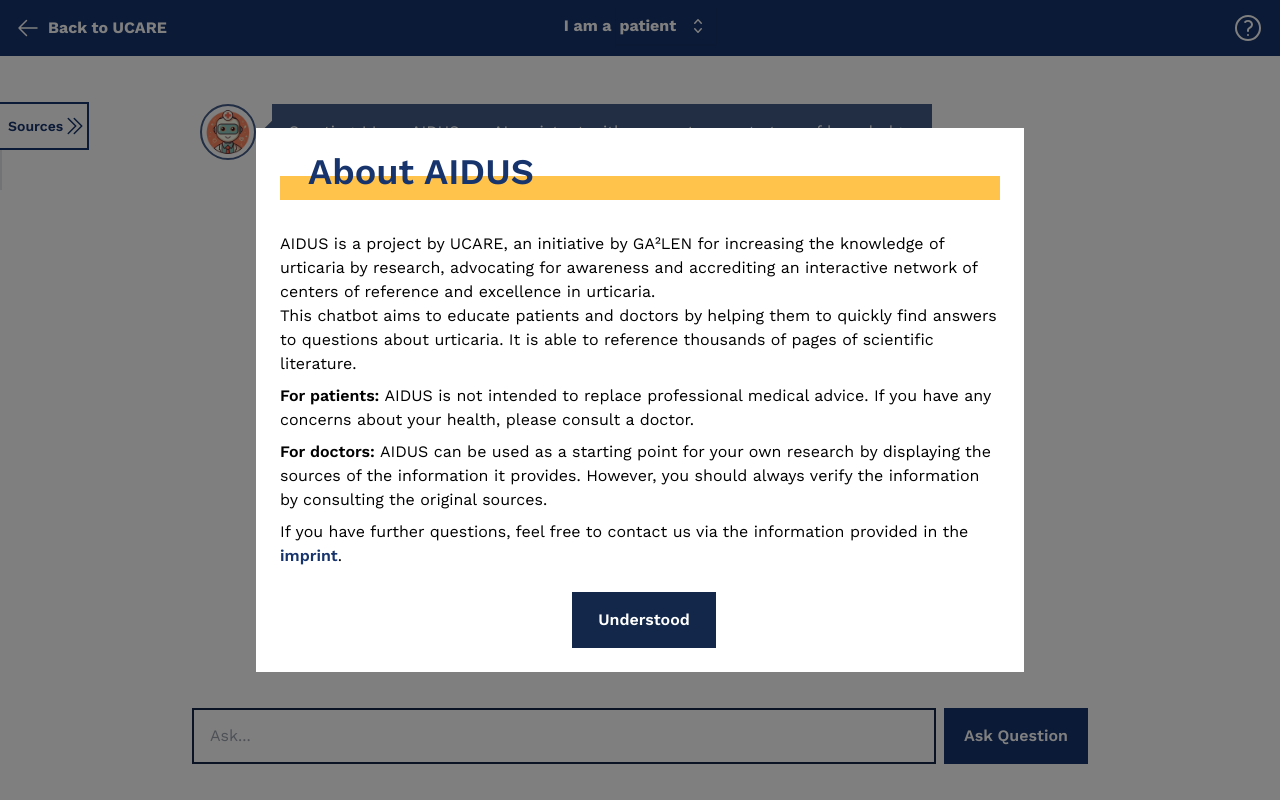
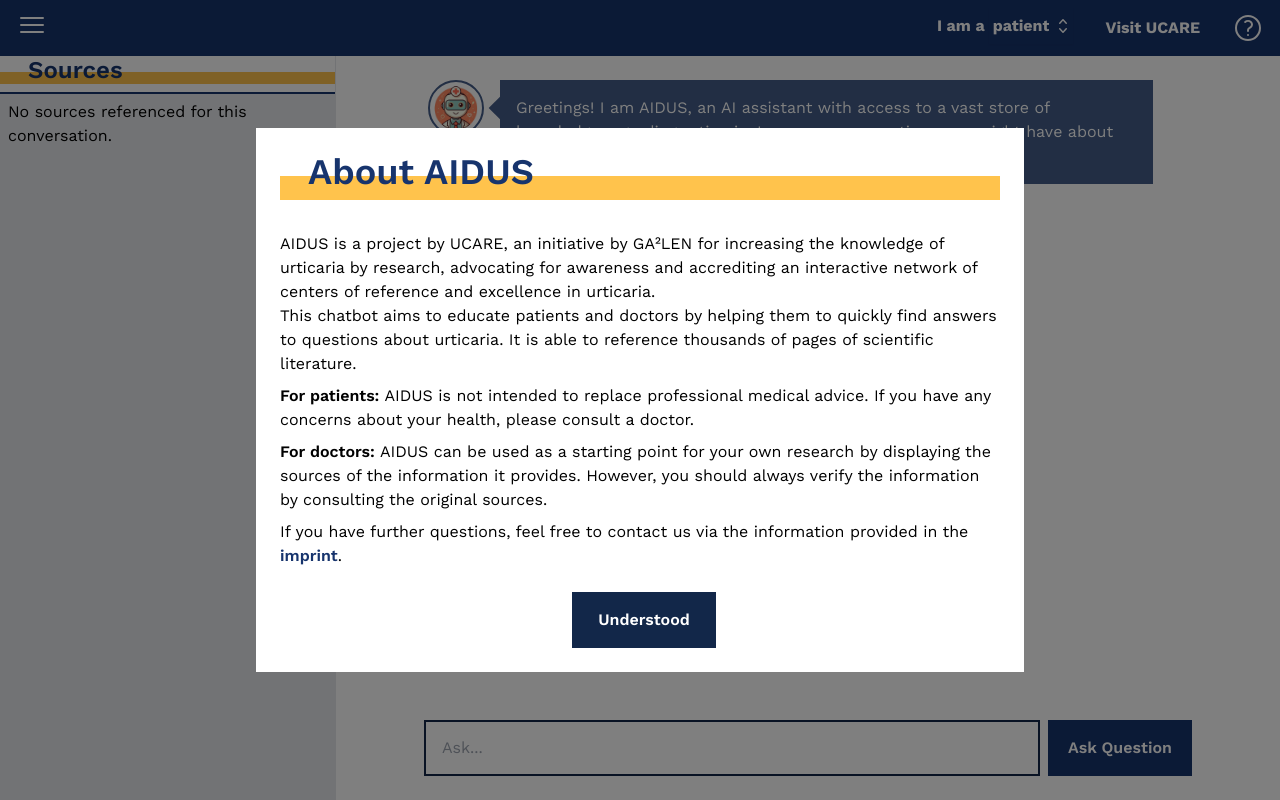
Before and after one commit to benedictbihl/AIDUS-Chatbot, a Next.js app: page / in a window 1280 px wide. Built offline with nearby package versions, Linux system fonts and the light colour scheme.

Commit message:
Add react-responsive package and update layout and components

```diff
--- a/app/components/Message.tsx
+++ b/app/components/Message.tsx
@@ -33,7 +33,7 @@
       </div>
       <div
         className={classNames(
-          "relative flex max-w-[75%] p-4",
+          "relative flex max-w-[85%] p-4",
           role === "assistant"
             ? `self-start text-white ${assistantBackground}`
             : "self-end bg-secondary-300 text-textColor",
--- a/app/components/NavBar.tsx
+++ b/app/components/NavBar.tsx
@@ -2,7 +2,7 @@
 
 import React, { useState, useEffect } from "react";
 import { QuestionMarkCircleIcon } from "@heroicons/react/24/outline";
-import { ArrowLeftIcon } from "@heroicons/react/24/outline";
+import { Bars3Icon } from "@heroicons/react/24/outline";
 import { Select } from "./Select";
 import { Dialog } from "./Dialog";
 
@@ -13,7 +13,11 @@
   { id: "doctor", name: "doctor" },
 ];
 
-export const NavBar = () => {
+type NavBarProps = {
+  onMenuClick: React.MouseEventHandler<HTMLButtonElement>;
+};
+
+export const NavBar = ({ onMenuClick }: NavBarProps) => {
   const [selected, setSelected] = useState<{ id: UserType; name: UserType }>(
     values[0],
   );
@@ -31,16 +35,17 @@
   }, []);
 
   return (
-    <nav className="w-full bg-primary h-header flex justify-between md:grid md:grid-cols-3 px-4 fixed top-0 z-50">
+    <nav className="w-full bg-primary h-header flex justify-between md:grid md:grid-cols-2 px-4 fixed top-0 z-50">
       <div className="group self-center">
-        <a
-          href="https://ga2len-ucare.com/"
-          className="flex w-fit items-center text-white font-bold group-hover:text-secondary focus:outline-none focus:ring-2 focus:ring-white"
+        <button
+          onClick={(e) => onMenuClick(e)}
+          className="focus:outline-none focus-within:ring-2 focus-within:ring-white"
         >
-          <ArrowLeftIcon className="pr-2 h-8 w-8 text-white group-hover:text-secondary" />
-          <span className="hidden md:block">Back to UCARE</span>
-        </a>
+          <Bars3Icon className="h-8 w-8 text-white hover:text-secondary" />
+        </button>
       </div>
+
+      <div className="flex items-center justify-end gap-8">
         <Select
           className="self-center justify-self-center h-full"
           label="I am a"
@@ -55,8 +60,12 @@
             window.location.reload();
           }}
         />
-
-      <div className="flex items-center justify-end">
+        <a
+          href="https://ga2len-ucare.com/"
+          className="flex w-fit items-center text-white font-bold hover:text-secondary focus:outline-none focus:ring-2 focus:ring-white"
+        >
+          <span className="hidden md:block">Visit UCARE</span>
+        </a>
         <button
           onClick={() => setWelcomeDialogOpen(true)}
           className="focus:outline-none focus-within:ring-2 focus-within:ring-white"
--- a/app/components/Select.tsx
+++ b/app/components/Select.tsx
@@ -32,13 +32,13 @@
         >
           <Listbox.Label className="pr-1">{label}</Listbox.Label>
           <div className="relative mt-2">
-            <Listbox.Button className="relative w-full cursor-default py-1.5 pl-1 pr-10 text-left text-white shadow-sm focus:outline-none focus-within:ring-2 focus-within:ring-white sm:text-md sm:leading-6">
+            <Listbox.Button className="relative w-full cursor-default py-1.5 pl-1 pr-6 text-left text-white shadow-sm focus:outline-none focus-within:ring-2 focus-within:ring-white sm:text-md sm:leading-6">
               <span className="flex items-center">
                 <span className=" block truncate group-hover:text-secondary">
                   {selected.name}
                 </span>
               </span>
-              <span className="pointer-events-none absolute inset-y-0 right-0 ml-3 flex items-center pr-2">
+              <span className="pointer-events-none absolute inset-y-0 right-0 ml-3 flex items-center">
                 <ChevronUpDownIcon
                   className="h-5 w-5 text-white group-hover:text-secondary"
                   aria-hidden="true"
--- a/app/components/Sources.tsx
+++ b/app/components/Sources.tsx
@@ -5,25 +5,25 @@
 
 type SourcesProps = {
   className?: string;
+  showMenu: boolean;
   data: { sources: Document[] }[];
 };
-export const Sources = ({ data, className }: SourcesProps) => {
-  const [showSources, setShowSources] = useState(false);
+export const Sources = ({ data, className, showMenu }: SourcesProps) => {
   return (
     <aside
       className={classNames(
         className ? className : "",
-        "transition-transform ease-in-out duration-300",
-        showSources ? "translate-x-0 mx-6" : "-translate-x-full",
+        "transition-all ease-in-out duration-300 border-r bg-gray-200 border-gray-200 flex-shrink-0 overflow-x-hidden mt-2 md:mt-12 max-w-[90vw] over mr-2",
+        showMenu ? "w-[21rem]" : "w-0",
       )}
     >
-      <div className={classNames("mt-2 md:mt-12 w-[30rem] max-w-[90vw] over")}>
+      <div className="w-[21rem] max-w-[90vw]">
         <h2 className="flex justify-between items-center text-primary bg-white h-11 ring-2 ring-primary z-10 font-semibold text-2xl relative after:h-3 after:bg-secondary-300 after:w-full after:absolute after:block after:bottom-2 after:-z-10">
           <span className="relative left-7">Sources</span>
-          <button
-            onClick={() => setShowSources(!showSources)}
+          {/* <button
+          onClick={() => setShowSources(!showMenu)}
           className={classNames(
-              showSources ? "-left-7" : "absolute left-full",
+            // showSources ? "-left-7" : "absolute left-full",
             "bg-white h-full group focus:outline-none",
           )}
         >
@@ -36,7 +36,7 @@
               )}
             />
           </span>
-          </button>
+        </button> */}
         </h2>
         <ul className="bg-gray-200 p-2 ring-gray-200 ring-2 overflow-auto max-h-[calc(100vh-16rem)]">
           {data && data.length > 0
--- /dev/null
+++ b/app/hooks/useBreakpoint.tsx
@@ -0,0 +1,52 @@
+/**
+ * @desc The 'useBreakpoint()' hook is used to get the current
+ *       screen breakpoint based on the TailwindCSS config.
+ *
+ * @usage
+ *    import { useBreakpoint } from "@/hooks/useBreakpoint";
+ *
+ *    const { isAboveSm, isBelowSm, sm } = useBreakpoint("sm");
+ *    console.log({ isAboveSm, isBelowSm, sm });
+ *
+ *    const { isAboveMd } = useBreakpoint("md");
+ *    const { isAboveLg } = useBreakpoint("lg");
+ *    const { isAbove2Xl } = useBreakpoint("2xl");
+ *    console.log({ isAboveMd, isAboveLg, isAbove2Xl });
+ *
+ * @see https://stackoverflow.com/a/76630444/6543935
+ * @requirements npm install react-responsive
+ */
+import { useMediaQuery } from "react-responsive";
+import resolveConfig from "tailwindcss/resolveConfig";
+import { Config, ScreensConfig } from "tailwindcss/types/config";
+
+import tailwindConfig from "@/tailwind.config"; // Your tailwind config
+
+const fullConfig = resolveConfig(tailwindConfig as unknown as Config);
+
+const breakpoints = fullConfig?.theme?.screens || {
+  xs: "480px",
+  sm: "640px",
+  md: "768px",
+  lg: "1024px",
+  xl: "1280px",
+};
+
+export function useBreakpoint<K extends string>(breakpointKey: K) {
+  const breakpointValue =
+    breakpoints[breakpointKey as keyof typeof breakpoints];
+  const bool = useMediaQuery({
+    query: `(max-width: ${breakpointValue})`,
+  });
+  const capitalizedKey =
+    breakpointKey[0].toUpperCase() + breakpointKey.substring(1);
+
+  type KeyAbove = `isAbove${Capitalize<K>}`;
+  type KeyBelow = `isBelow${Capitalize<K>}`;
+
+  return {
+    [breakpointKey]: Number(String(breakpointValue).replace(/[^0-9]/g, "")),
+    [`isAbove${capitalizedKey}`]: !bool,
+    [`isBelow${capitalizedKey}`]: bool,
+  } as Record<K, number> & Record<KeyAbove | KeyBelow, boolean>;
+}
--- a/app/layout.tsx
+++ b/app/layout.tsx
@@ -1,4 +1,3 @@
-import { NavBar } from "./components/NavBar";
 import "./globals.css";
 import { Work_Sans } from "next/font/google";
 
@@ -21,10 +20,7 @@
 }) {
   return (
     <html lang="en" className={`${workSans.variable}`}>
-      <body>
-        <NavBar />
-        {children}
-      </body>
+      <body>{children}</body>
     </html>
   );
 }
--- a/app/page.tsx
+++ b/app/page.tsx
@@ -7,9 +7,13 @@
 import { Sources } from "./components/Sources";
 import { UserType } from "./types";
 import languages from "../util/languages.json";
+import { NavBar } from "./components/NavBar";
+import { useBreakpoint } from "./hooks/useBreakpoint";
 
 export default function Chat() {
+  const { isAboveMd } = useBreakpoint("md");
   const [userType, setUserType] = useState<UserType>("patient");
+  const [showMenu, setShowMenu] = useState(true);
   const messagesEndRef = useRef<HTMLLIElement>(null);
 
   const {
@@ -55,6 +59,36 @@
         id: "2",
       });
     }
+    // initialMessages.push(
+    //   {
+    //     content: "what is the cause of chronic urticaria",
+    //     role: "user",
+    //     id: "3",
+    //   },
+    //   {
+    //     content:
+    //       "The cause of chronic urticaria is not fully understood, but it is believed to involve an immune system response. Chronic urticaria is divided into chronic spontaneous urticaria (CSU) and chronic inducible urticarias (CIndUs). In CSU, wheals and/or angioedema occur suddenly and unpredictably without a specific trigger. The exact cause of this immune system response is not clear, but it may involve autoimmune factors, infections, or other underlying health conditions.It is important to consult with a healthcare professional to determine the specific cause of chronic urticaria in individual cases.",
+    //     role: "assistant",
+    //     id: "4",
+    //   },
+    //   {
+    //     content: "what is the cause of chronic urticaria",
+    //     role: "user",
+    //     id: "5",
+    //   },
+    //   {
+    //     content:
+    //       "The cause of chronic urticaria is not fully understood, but it is believed to involve an immune system response. Chronic urticaria is divided into chronic spontaneous urticaria (CSU) and chronic inducible urticarias (CIndUs). In CSU, wheals and/or angioedema occur suddenly and unpredictably without a specific trigger. The exact cause of this immune system response is not clear, but it may involve autoimmune factors, infections, or other underlying health conditions.It is important to consult with a healthcare professional to determine the specific cause of chronic urticaria in individual cases.",
+    //     role: "assistant",
+    //     id: "6",
+    //   },
+    //   {
+    //     content:
+    //       "The cause of chronic urticaria is not fully understood, but it is believed to involve an immune system response. Chronic urticaria is divided into chronic spontaneous urticaria (CSU) and chronic inducible urticarias (CIndUs). In CSU, wheals and/or angioedema occur suddenly and unpredictably without a specific trigger. The exact cause of this immune system response is not clear, but it may involve autoimmune factors, infections, or other underlying health conditions.It is important to consult with a healthcare professional to determine the specific cause of chronic urticaria in individual cases.",
+    //     role: "assistant",
+    //     id: "7",
+    //   },
+    // );
     setMessages(initialMessages);
   }, []);
 
@@ -63,29 +97,39 @@
     messagesEndRef.current?.scrollIntoView({ behavior: "smooth" });
   }, [messages]);
 
+  useEffect(() => {
+    setShowMenu(isAboveMd);
+  }, [isAboveMd]);
+
   return (
-    <main className="flex flex-col">
-      <ul className="mx-auto w-full max-w-4xl mb-[108px] flex flex-col mt-[calc(2rem+theme(height.header))] px-2">
+    <>
+      <NavBar onMenuClick={() => setShowMenu(!showMenu)} />
+
+      <div className="flex min-h-screen">
+        <Sources showMenu={showMenu} className="z-10" data={data} />
+        <main className="mx-2 sm:mx-0 md:mx-auto absolute md:relative flex h-screen max-w-full flex-1 flex-col overflow-hidden">
+          <div className=" w-full overflow-y-auto flex flex-1 flex-col mt-[calc(0.5rem+theme(height.header))]">
+            <ul className="mx-auto w-full md:max-w-2xl xl:max-w-3xl">
               {messages.length > 0
                 ? messages.map((m) => (
-              <Message id={m.id} key={m.id} content={m.content} role={m.role} />
+                    <Message
+                      id={m.id}
+                      key={m.id}
+                      content={m.content}
+                      role={m.role}
+                    />
                   ))
                 : null}
               <li aria-hidden ref={messagesEndRef} />
             </ul>
-      <Sources
-        className="fixed col-start-1 row-start-1 mt-headerOffset"
-        data={data}
-      />
-      <form
-        onSubmit={handleSubmit}
-        className="flex fixed left-0 bottom-0 pt-4 pb-[36px] w-4xl bg-white w-full px-2"
-      >
-        <div className="flex w-full md:w-[56rem] mx-auto">
+          </div>
+          <form onSubmit={handleSubmit} className="flex w-full pt-2 pr-2">
+            <div className="gap-3 last:mb-2 md:last:mb-6 md:mx-auto w-full md:max-w-2xl xl:max-w-3xl">
+              <div className="w-full flex">
                 <input
                   type="text"
                   placeholder="Ask..."
-            className="grow px-4 border-primary-950 border-2 text-textColor focus:outline-none focus:ring-1 focus:ring-primary-950"
+                  className="grow  px-4 border-primary-950 border-2 text-textColor focus:outline-none focus:ring-1 focus:ring-primary-950"
                   value={input}
                   onChange={handleInputChange}
                   disabled={isLoading}
@@ -103,7 +147,10 @@
                   <span className="sr-only">Ask</span>
                 </Button>
               </div>
+            </div>
           </form>
         </main>
+      </div>
+    </>
   );
 }
--- a/package.json
+++ b/package.json
@@ -21,7 +21,8 @@
     "next": "^14.0.3",
     "p-limit": "^3.1.0",
     "react": "^18.2.0",
-    "react-dom": "^18.2.0"
+    "react-dom": "^18.2.0",
+    "react-responsive": "^9.0.2"
   },
   "devDependencies": {
     "@inquirer/prompts": "^3.3.0",
```
Also changed, not shown: 1 other file (tests, documents, lock files or other folders). Lines whose indentation alone changed are shown as unchanged.
